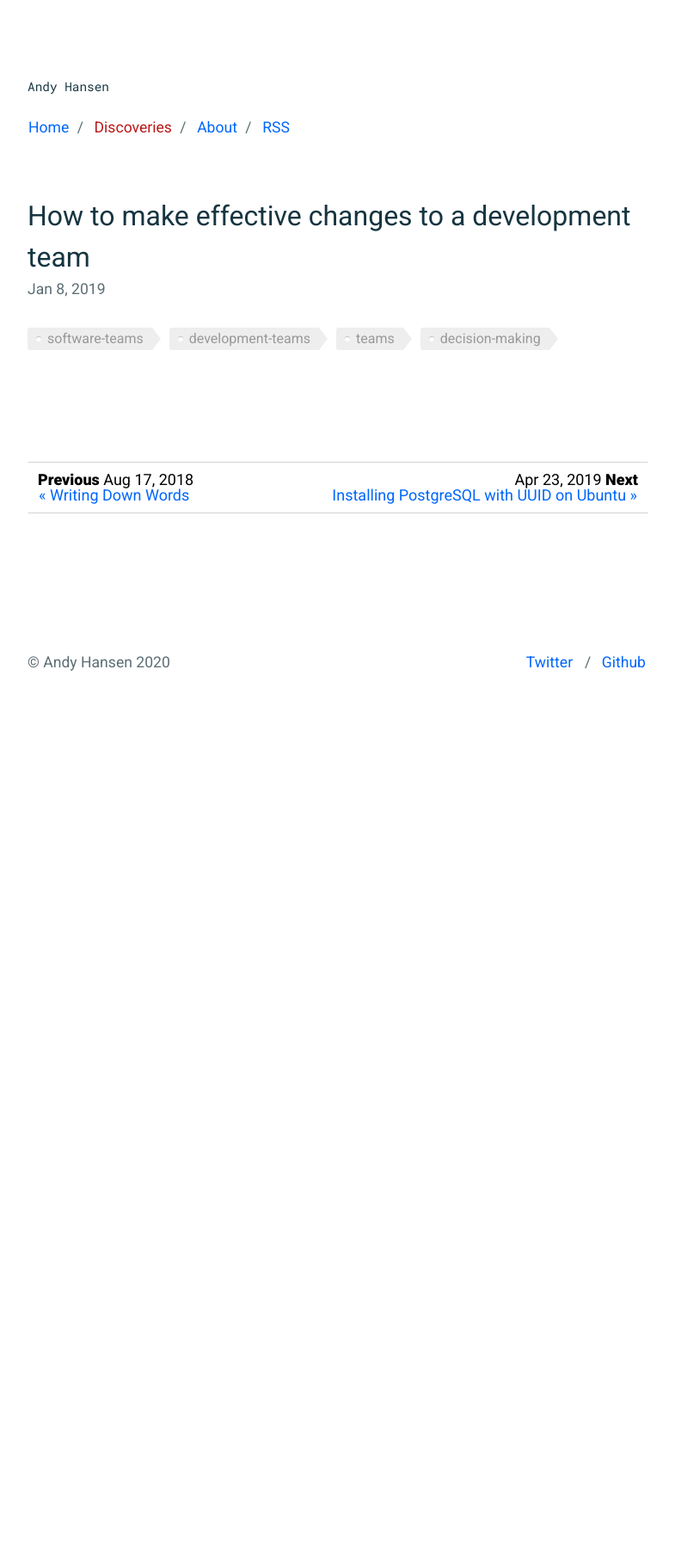
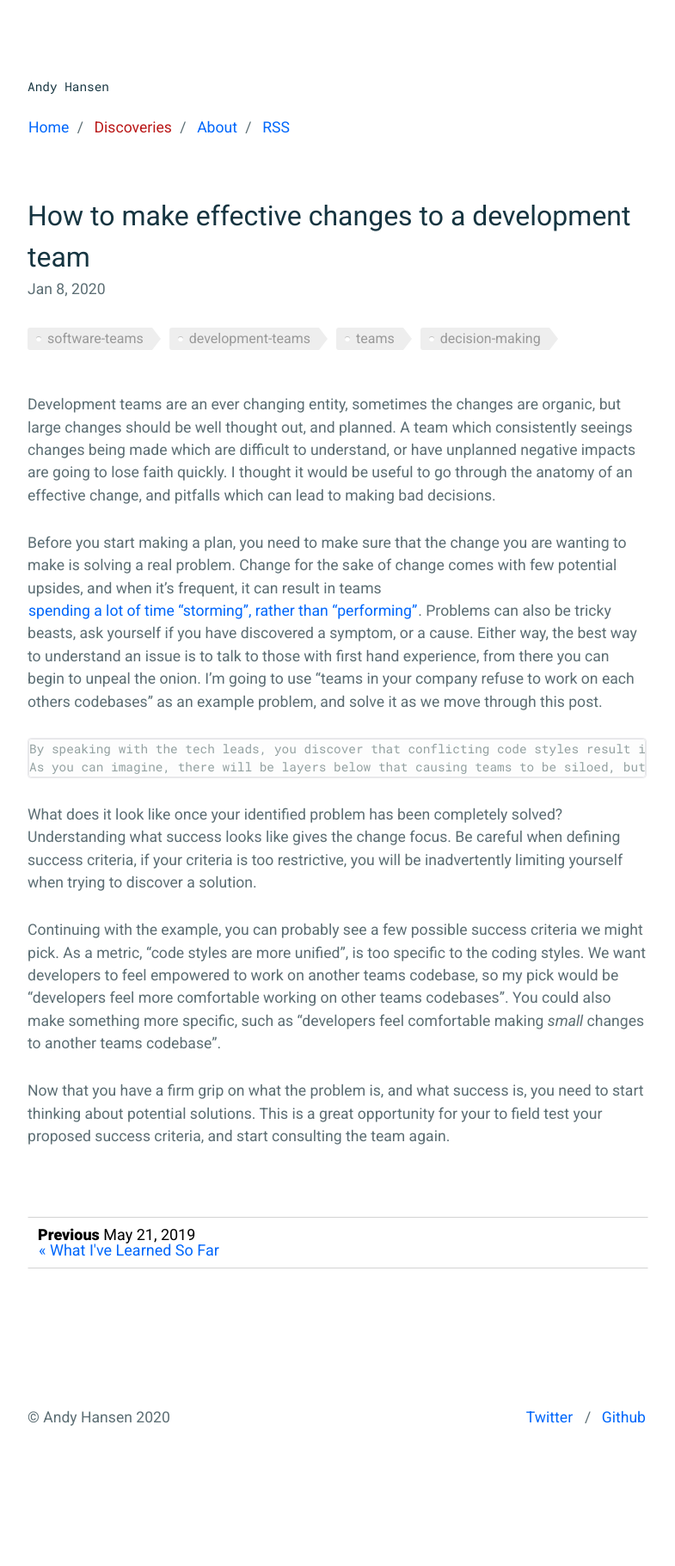
Before and after one commit to andyhansen/blog, a Jekyll site: the page built from _posts/2020-01-08-making-satisfying-changes-to-software-teams.md, in a window 1280 px wide. Shown: the whole page at 86% size, without its empty margins (248-1033 px from the left). Built offline with Jekyll 4.4.1, drawn with Linux system fonts in a browser that asks for light colours; nearby versions of some CDN libraries; comment, search, counter and statistics services are not loaded; before the commit the page ends 944 px from its top, so only the background shows below that.

Commit message:
two sections

```diff
--- a/_posts/2020-01-08-making-satisfying-changes-to-software-teams.md
+++ b/_posts/2020-01-08-making-satisfying-changes-to-software-teams.md
@@ -1,7 +1,31 @@
 ---
 layout: post
 title: "How to make effective changes to a development team"
-date: 2019-01-08
+date: 2020-01-08
 tags: software-teams development-teams teams decision-making
 comments: true
 ---
+
+Development teams are an ever changing entity, sometimes the changes are organic, but large changes should be well thought out, and planned.
+A team which consistently seeings changes being made which are difficult to understand, or have unplanned negative impacts are going to lose faith quickly.
+I thought it would be useful to go through the anatomy of an effective change, and pitfalls which can lead to making bad decisions.
+
+Before you start making a plan, you need to make sure that the change you are wanting to make is solving a real problem.
+Change for the sake of change comes with few potential upsides, and when it's frequent, it can result in teams [spending a lot of time "storming", rather than "performing"](https://www.mindtools.com/pages/article/newLDR_86.htm).
+Problems can also be tricky beasts, ask yourself if you have discovered a symptom, or a cause.
+Either way, the best way to understand an issue is to talk to those with first hand experience, from there you can begin to unpeal the onion. I'm going to use "teams in your company refuse to work on each others codebases" as an example problem, and solve it as we move through this post.
+
+    By speaking with the tech leads, you discover that conflicting code styles result in code reviews full of nitpicks.
+    As you can imagine, there will be layers below that causing teams to be siloed, but I'll keep it simple in this case.
+
+What does it look like once your identified problem has been completely solved?
+Understanding what success looks like gives the change focus.
+Be careful when defining success criteria, if your criteria is too restrictive, you will be inadvertently limiting yourself when trying to discover a solution.
+
+   Continuing with the example, you can probably see a few possible success criteria we might pick.
+   As a metric, "code styles are more unified", is too specific to the coding styles.
+   We want developers to feel empowered to work on another teams codebase, so my pick would be "developers feel more comfortable working on other teams codebases".
+   You could also make something more specific, such as "developers feel comfortable making _small_ changes to another teams codebase".
+
+Now that you have a firm grip on what the problem is, and what success is, you need to start thinking about potential solutions.
+This is a great opportunity for your to field test your proposed success criteria, and start consulting the team again.
```
